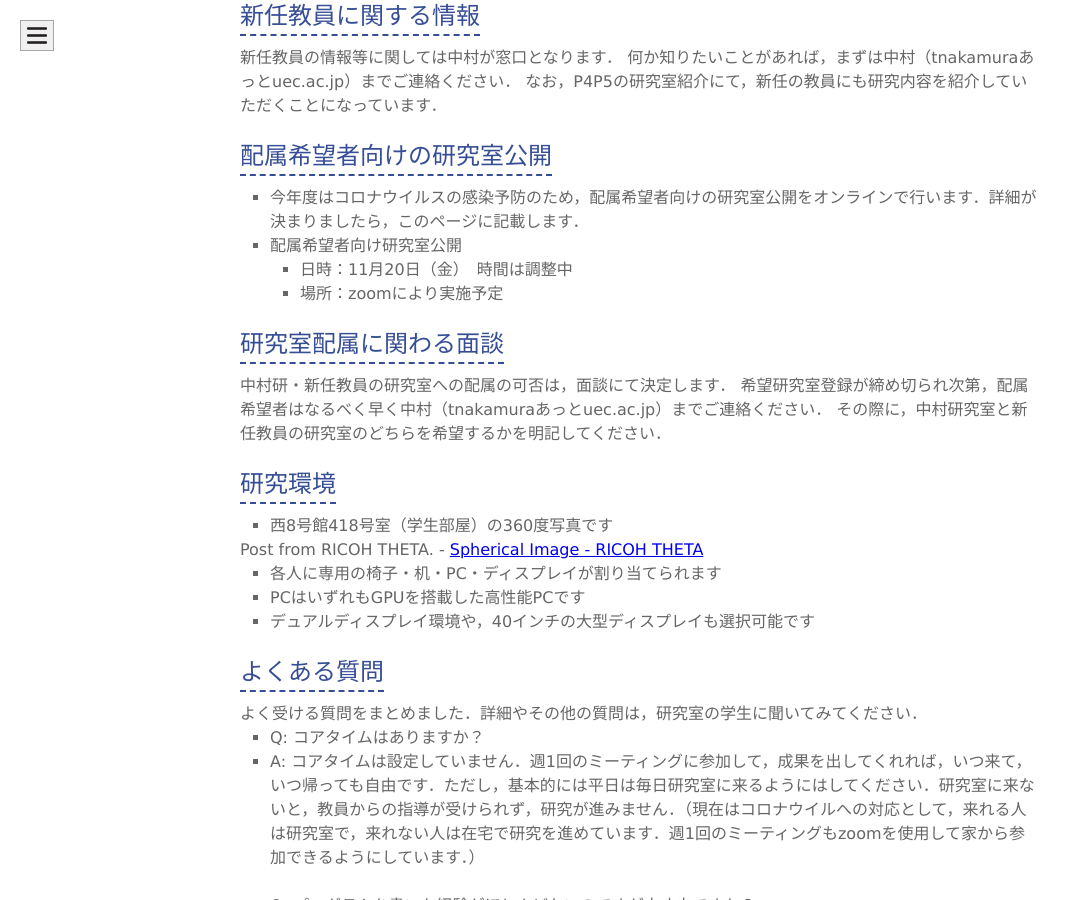
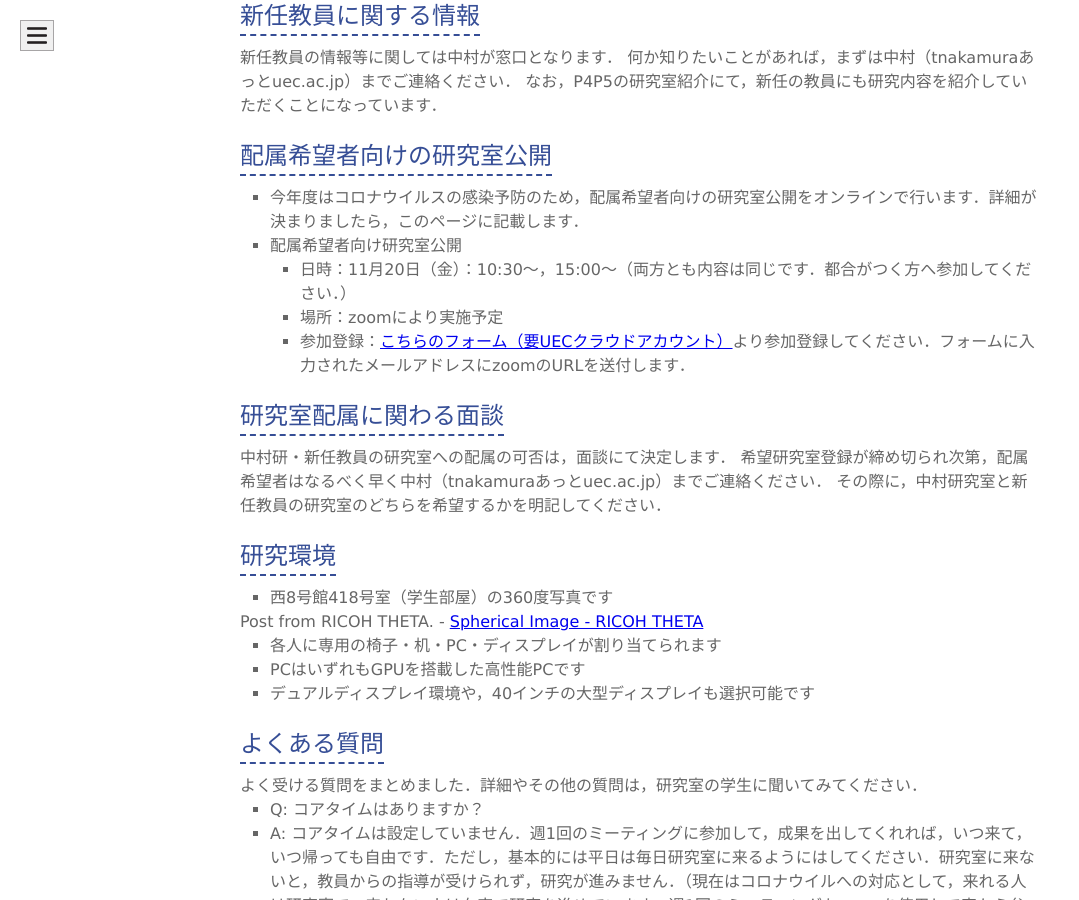
Before and after one commit to naka-lab/naka-lab.github.io, a Jekyll site: the page built from subpages/haizoku.md, in a window 1280 px wide and 900 px high, scrolled down 835 px. Shown: the whole window, without its empty margins (0-1079 px from the left). Built offline with Jekyll 4.4.1, drawn with Linux system fonts in a browser that asks for light colours; comment, search, counter and statistics services are not loaded; our own code applies the rules of GitHub Pages for plain Markdown files.

Commit message:
Update haizoku.md

```diff
--- a/subpages/haizoku.md
+++ b/subpages/haizoku.md
@@ -20,8 +20,9 @@ layout: default
 ## 配属希望者向けの研究室公開
 - 今年度はコロナウイルスの感染予防のため，配属希望者向けの研究室公開をオンラインで行います．詳細が決まりましたら，このページに記載します．
 - 配属希望者向け研究室公開
-  - 日時：11月20日（金）　時間は調整中
+  - 日時：11月20日（金）：10:30〜，15:00〜（両方とも内容は同じです．都合がつく方へ参加してください．）
   - 場所：zoomにより実施予定
+  - 参加登録：[こちらのフォーム（要UECクラウドアカウント）](https://docs.google.com/forms/d/e/1FAIpQLSdMEo5XrqwH5mMjHsA31ijvt3-bHjxqo0RrH4CshDeoM6f1Cg/viewform?usp=sf_link)より参加登録してください．フォームに入力されたメールアドレスにzoomのURLを送付します．
 
 ## 研究室配属に関わる面談
 中村研・新任教員の研究室への配属の可否は，面談にて決定します．
```
